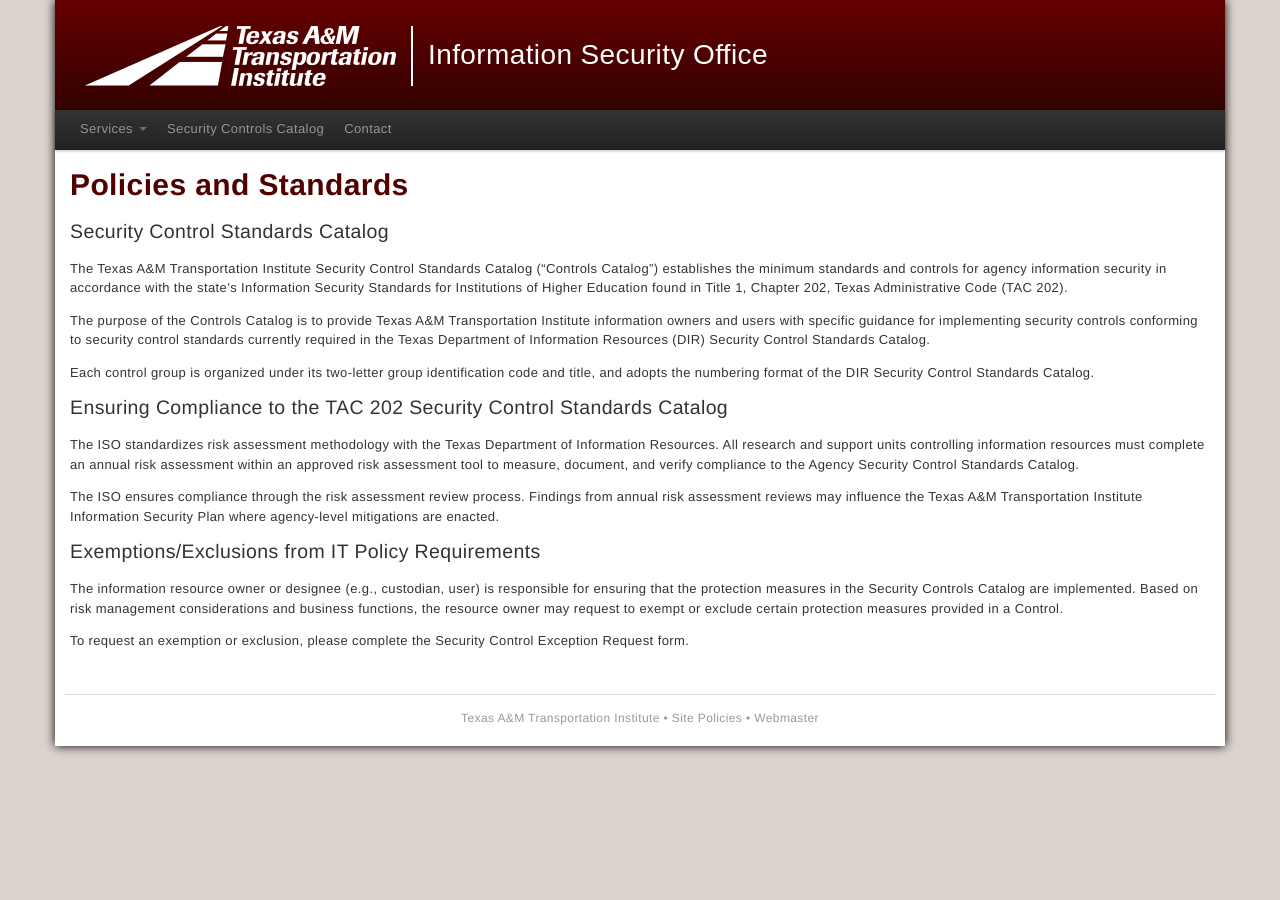
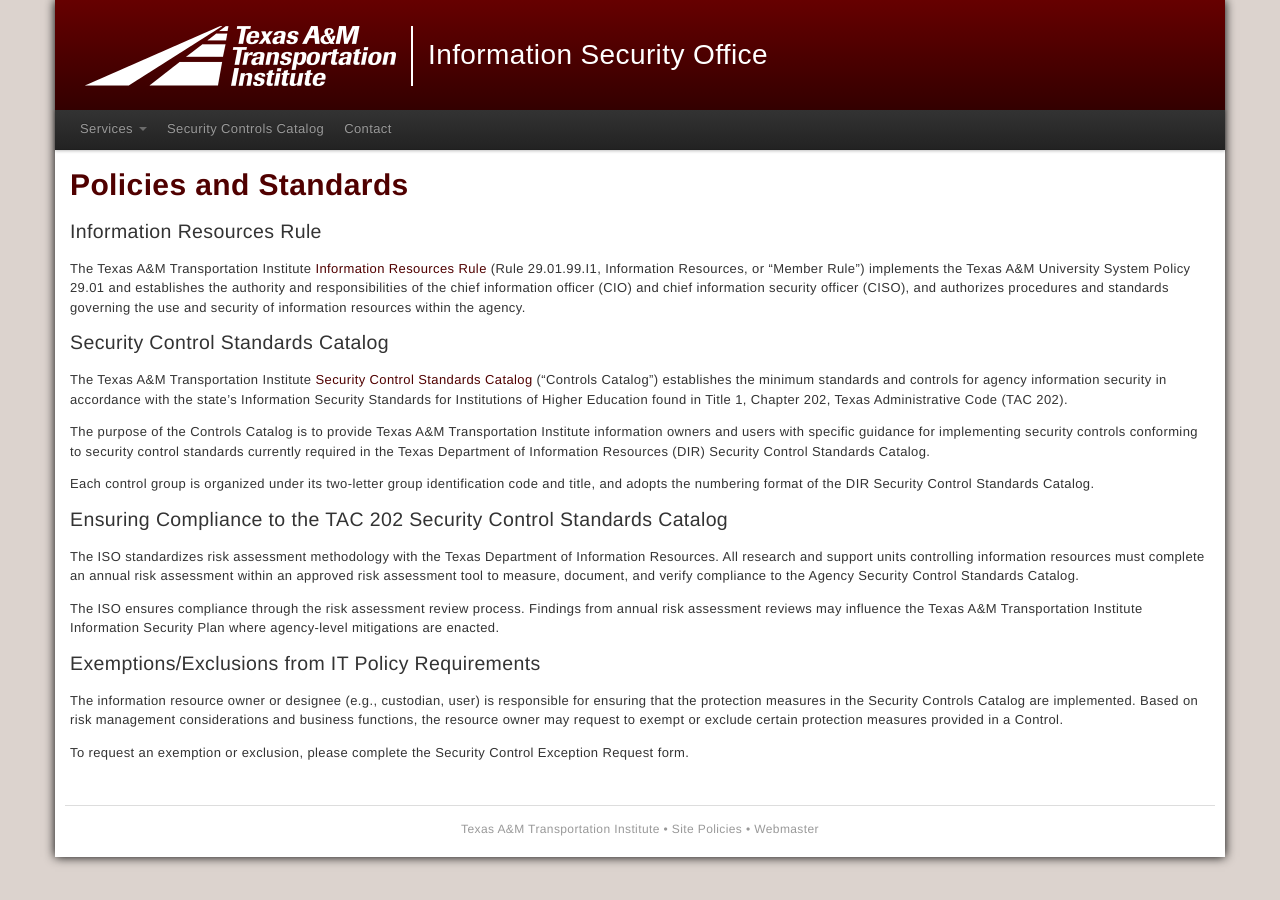
Before and after one commit to ttitamu/iso.tti.tamu.edu, a Jekyll site: the page built from policies.md, in a window 1280 px wide. Built offline with Jekyll 4.4.1, drawn with Linux system fonts in a browser that asks for light colours; some web fonts are replaced.

Commit message:
Add member rule to policies page

```diff
--- a/policies.md
+++ b/policies.md
@@ -3,9 +3,13 @@
 title: Policies and Standards
 ---
 
+## Information Resources Rule
+
+The Texas A&M Transportation Institute [Information Resources Rule](https://tti.tamu.edu/rules/29-01-99-I1/) (Rule 29.01.99.I1, Information Resources, or "Member Rule") implements the Texas A&M University System Policy 29.01 and establishes the authority and responsibilities of the chief information officer (CIO) and chief information security officer (CISO), and authorizes procedures and standards governing the use and security of information resources within the agency.
+
 ## Security Control Standards Catalog
 
-The Texas A&M Transportation Institute Security Control Standards Catalog (“Controls Catalog”) establishes the minimum standards and controls for agency information security in accordance with the state’s Information Security Standards for Institutions of Higher Education found in Title 1, Chapter 202, Texas Administrative Code (TAC 202).
+The Texas A&M Transportation Institute [Security Control Standards Catalog](/catalog.html) (“Controls Catalog”) establishes the minimum standards and controls for agency information security in accordance with the state’s Information Security Standards for Institutions of Higher Education found in Title 1, Chapter 202, Texas Administrative Code (TAC 202).
 
 The purpose of the Controls Catalog is to provide Texas A&M Transportation Institute information owners and users with specific guidance for implementing security controls conforming to security control standards currently required in the Texas Department of Information Resources (DIR) Security Control Standards Catalog.
 
```
